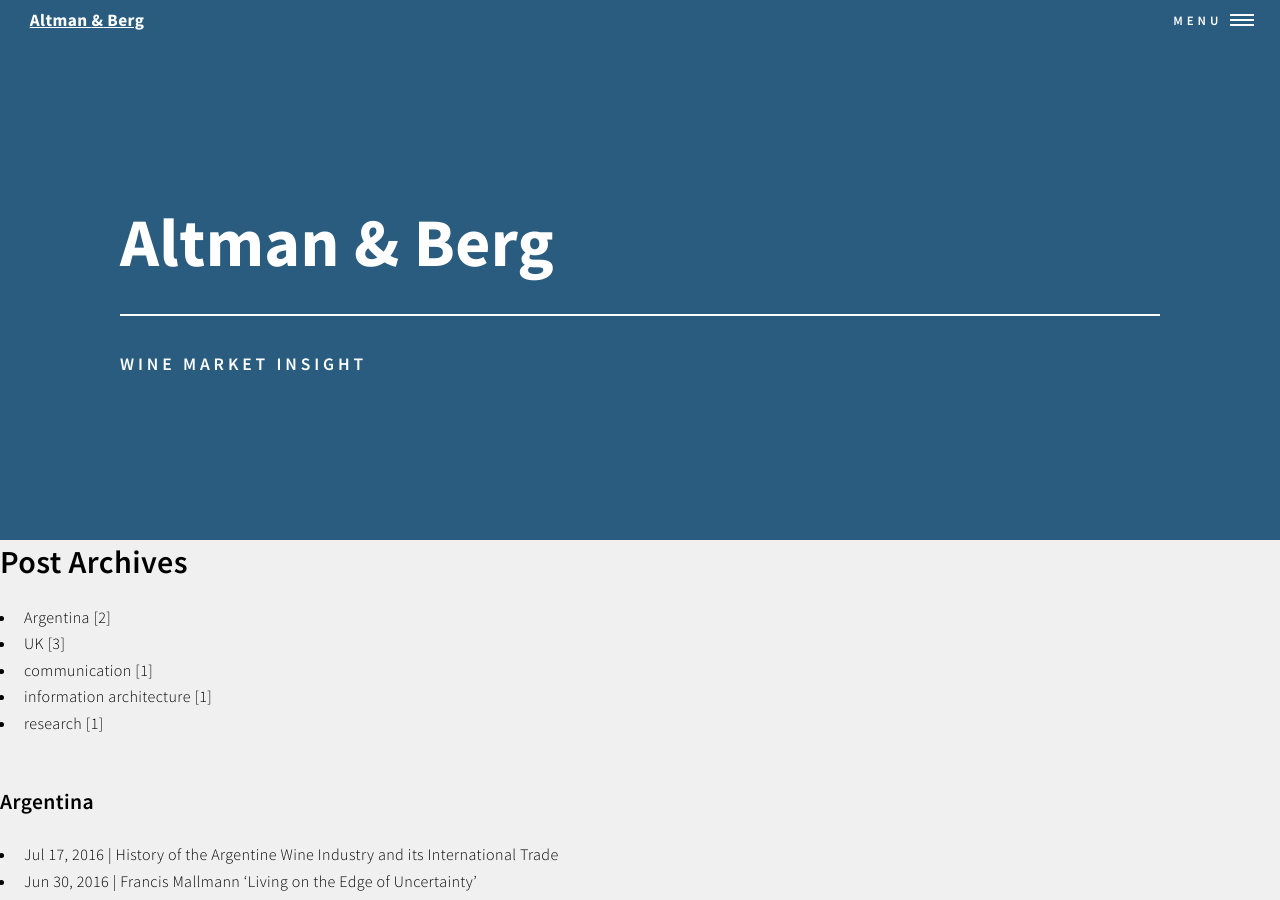
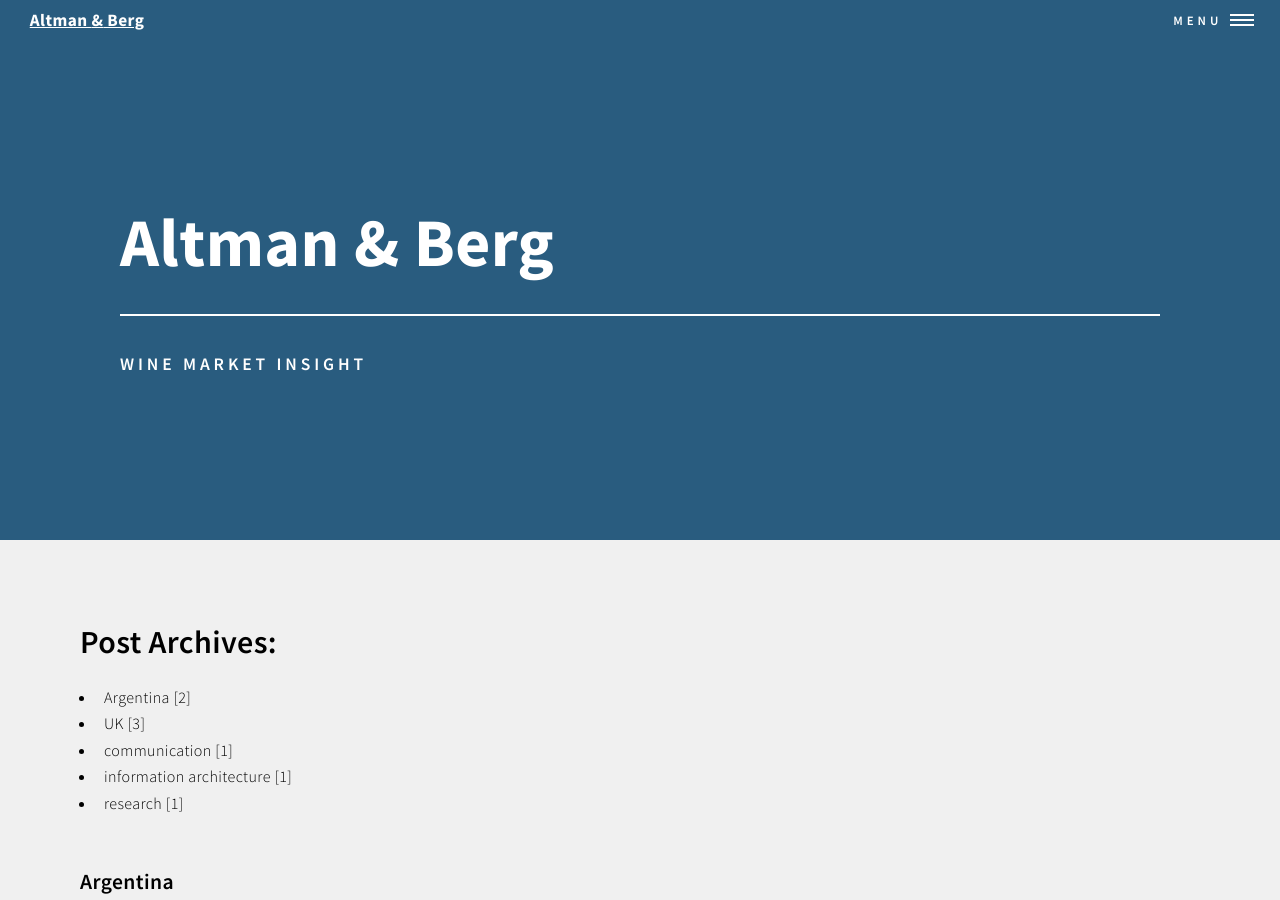
Before and after one commit to gasparlg/jekyll-test-one, a Jekyll site: the page built from tags/index.html, in a window 1280 px wide and 900 px high. Built offline with Jekyll 4.4.1, drawn with Linux system fonts in a browser that asks for light colours.

Commit message:
working on the index of tags

```diff
--- a/tags/index.html
+++ b/tags/index.html
@@ -39,11 +39,11 @@
 
 
 
-<!-- <main role="main" class="cf"> -->
+<main role="main" class="cf">
 <article class="archive">
  <article role="article">
         <header>
-            <h2 id="top">{{page.title}}</h2>
+            <h2 id="top">{{page.title}}:</h2>
              <ul class="tag-cloud">
                  {% capture site_tags %}{% for tag in site.tags %}{{tag | first}}{% unless forloop.last %},{% endunless %}{% endfor %}{% endcapture %}
                  {% assign sortedTags=site_tags | split:',' | sort %}
@@ -68,7 +68,7 @@
      {% endfor %}
     </article>
     </article>
-<!-- </main> -->
+</main>
 
 
 
```
